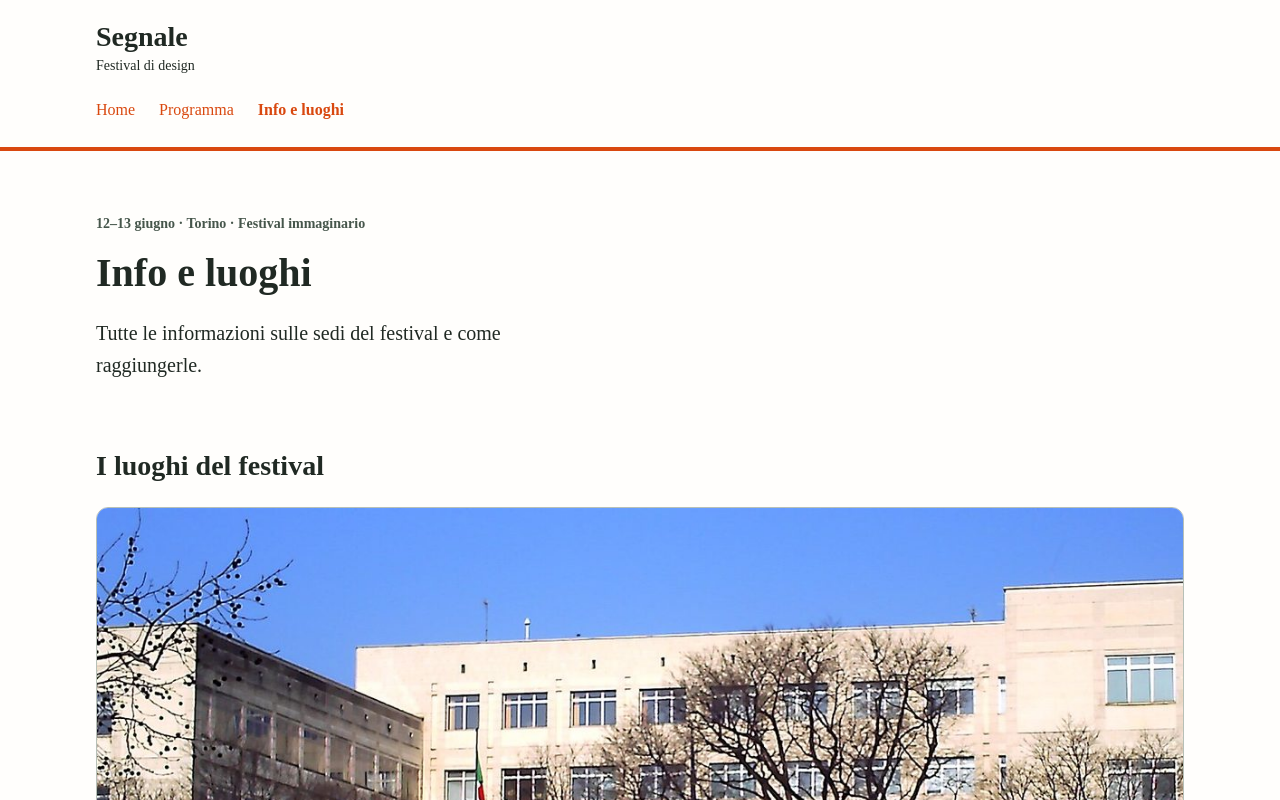
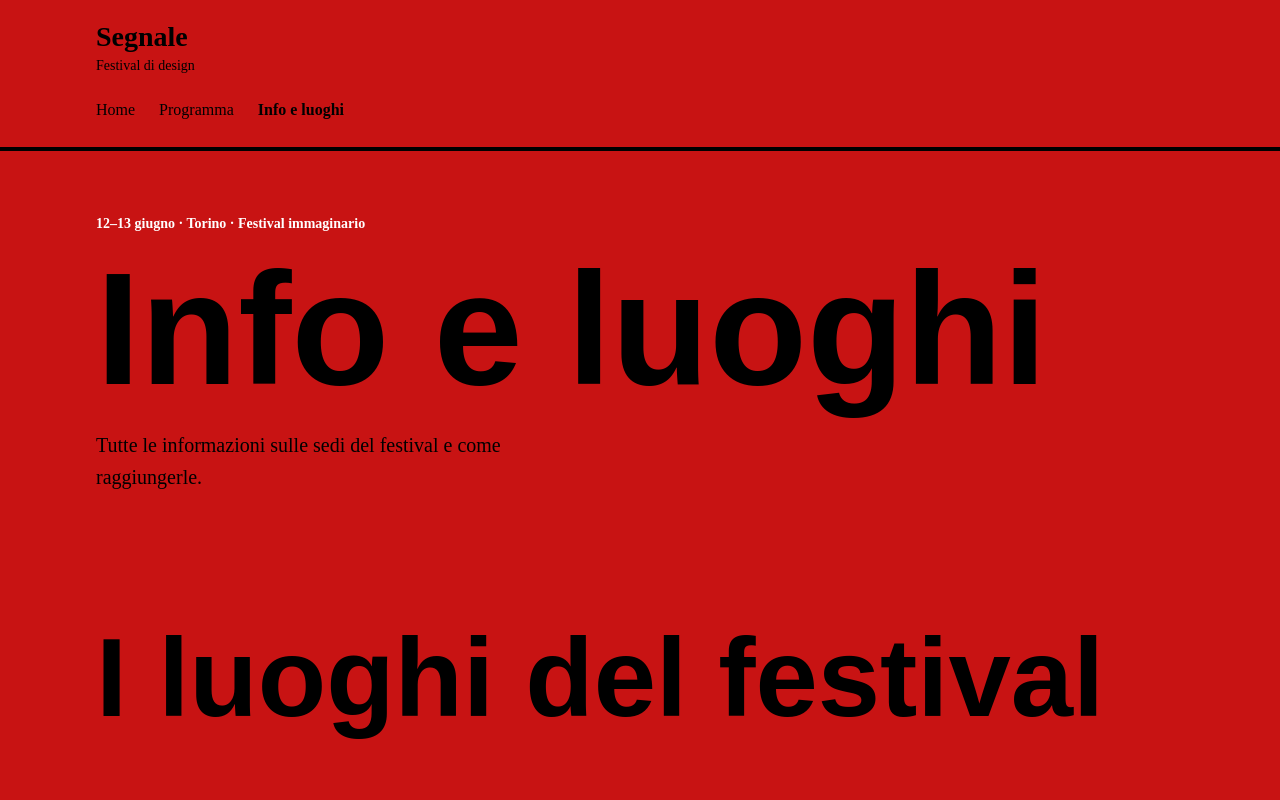
Before and after one commit to lorenzo-657/festival-segnale, a plain HTML site: page info.html in a window 1280 px wide. Shown: the top 800 px of the page. Drawn offline with nearby package versions, Linux system fonts and the light colour scheme; a web font is replaced by a local one.

Commit message:
modifiche_identità_visiva

```diff
--- a/style.css
+++ b/style.css
@@ -3,15 +3,15 @@
 
 /* Scelte comuni: ogni regola usa var() per richiamarne il valore. */
 :root {
-  --colore-primario: #d9480f; /* Mantiene le scelte colore che avevamo fatto */
-  --colore-primario-scuro: #a6370c;
-  --colore-sfondo: #fffefc;
-  --colore-testo: #202923;
+  /* 🔴 QUI PUOI CAMBIARE IL ROSSO: cerca un HEX code su Google se lo vuoi più chiaro/scuro */
+  --colore-sfondo: #c81313;
 
-  /* Testo normale in Times */
+  /* Testo e dettagli neri puri */
+  --colore-testo: #000000;
+  --colore-primario: #000000;
+  --colore-primario-scuro: #000000;
+
   --font-testo: "Times New Roman", Times, serif;
-
-  /* Titoli con Manufacturing Consent (e un font di riserva nel caso non si carichi) */
   --font-titoli: "Manufacturing Consent", serif;
 }
 
@@ -60,10 +60,11 @@ a:focus-visible {
 }
 
 
+/* --- Regola per il logo in alto a sinistra (TORNATO ALLA BASE ORIGINALE) --- */
 .brand {
   display: inline-block;
   color: var(--colore-testo);
-  font-size: 1.75rem;
+  font-size: 1.75rem; /* Dimensione originale */
   font-weight: bold;
   line-height: 1.2;
   text-decoration: none;
@@ -72,9 +73,33 @@ a:focus-visible {
 .brand span {
   display: block;
   margin-top: 0.25rem;
-  font-size: 0.875rem;
+  font-size: 0.875rem; /* Sottotitolo alla dimensione originale */
   font-weight: normal;
 }
+
+/* --- Regole per i titoli in stile Blackletter (RADDOPPIATI) --- */
+h1,
+h2,
+h3 {
+  font-family: var(--font-titoli);
+  line-height: 1.05; /* Spazio ridotto tra le righe per compensare le dimensioni giganti */
+}
+
+h1 {
+  max-width: 100%; /* Sblocca la larghezza per evitare che le parole giganti vadano a capo male */
+  margin: 0.75rem 0 1.25rem;
+  font-size: 5rem; /* Il doppio esatto di 2.5rem (Es: "Info e luoghi") */
+}
+
+h2 {
+  font-size: 3.5rem; /* Il doppio esatto di 1.75rem (Es: "I luoghi del festival") */
+}
+
+h3 {
+  margin: 0.5rem 0 0.75rem;
+  font-size: 2.75rem; /* Il doppio esatto di 1.375rem (Es: "Sede centrale") */
+}
+
 
 nav {
   margin-top: 1rem;
@@ -99,7 +124,7 @@ nav a[aria-current="page"] {
 
 .eyebrow,
 .event-meta {
-  color: #46564b;
+  color: #ffffff;
   font-size: 0.875rem;
   font-weight: bold;
 }
@@ -180,7 +205,7 @@ h3 {
 .event-card {
   margin-bottom: 1.5rem;
   overflow: hidden;
-  border: 1px solid #b7c0b7;
+  border: 1px solid #ffffff;
   border-radius: 0.75rem;
   background: #ffffff;
 }
@@ -200,14 +225,14 @@ h3 {
 }
 
 .event-place {
-  color: #46564b;
+  color: #ffffff;
   font-size: 0.875rem;
 }
 
 .site-footer {
   padding: 1.25rem 0;
   border-top: 1px solid #b7c0b7;
-  color: #46564b;
+  color: #ffffff;
   font-size: 0.875rem;
 }
 
@@ -241,7 +266,7 @@ h3 {
 .mySwiper {
   width: 100%;
   border-radius: 0.75rem;
-  background: #ffffff;
+  background: #c81313;
   border: 1px solid #b7c0b7;
   overflow: hidden;
   margin-top: 1.5rem;
@@ -273,7 +298,7 @@ h3 {
 
 .map-container {
   margin-top: 1.5rem;
-  border: 1px solid #b7c0b7;
+  border: 1px solid #ffffff;
   border-radius: 0.75rem;
   overflow: hidden;
 }
@@ -293,3 +318,27 @@ h3 {
 .venues li {
   margin-bottom: 1rem;
 }
+/* --- FORZATURA TITOLI COLOSSALI --- */
+:root {
+  --font-titoli: "Manufacturing Consent", sans-serif;
+}
+
+h1, h2, h3 {
+  font-family: var(--font-titoli);
+  line-height: 1; /* Ancora più stretto per gestire l'imponenza del testo */
+  overflow-wrap: break-word; /* Impedisce al testo gigante di spaccare la pagina sui telefoni */
+  hyphens: auto; /* Aggiunge i trattini per andare a capo se necessario */
+}
+
+h1 {
+  font-size: 10rem; /* Il doppio di 5rem */
+  max-width: 100%;
+}
+
+h2 {
+  font-size: 7rem; /* Il doppio di 3.5rem */
+}
+
+h3 {
+  font-size: 5.5rem; /* Il doppio di 2.75rem */
+}
```
Also changed, not shown: 2 other files.
